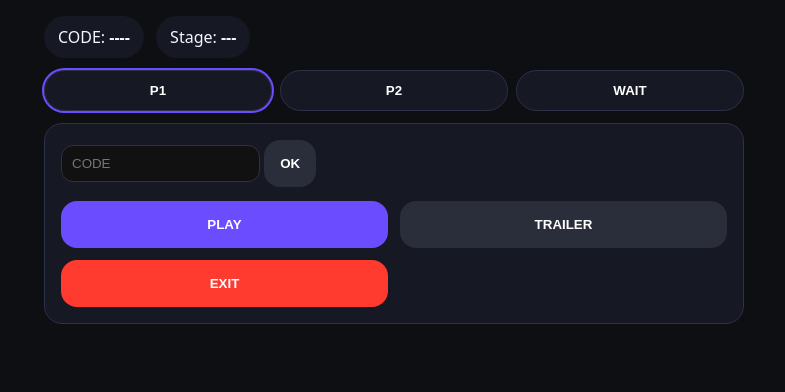
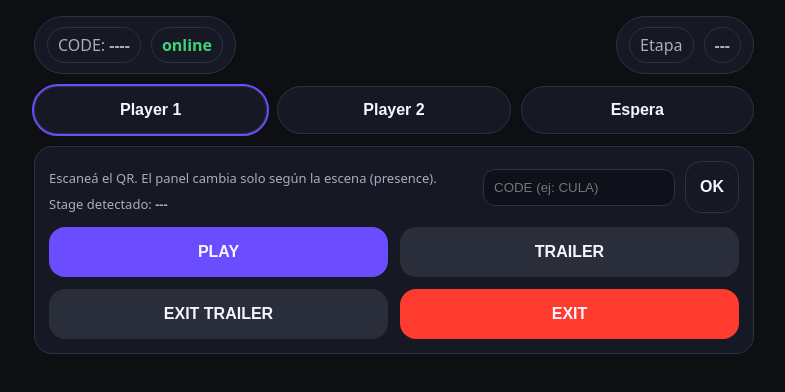
Before and after one commit to yaninaferesin-pixel/angry-remote, a website: page public/index.html in a window 1280 px wide. Shown: the whole page, without its empty margins (246-1031 px from the left). Drawn offline with Linux system fonts and the light colour scheme.

Commit message:
Update index.html

```diff
--- a/public/index.html
+++ b/public/index.html
@@ -1,139 +1,183 @@
 <!doctype html>
 <html lang="es">
 <head>
-<meta charset="utf-8"/>
-<meta name="viewport" content="width=device-width,initial-scale=1"/>
+  <meta charset="utf-8" />
+  <meta name="viewport" content="width=device-width,initial-scale=1" />
   <title>Angry Remote</title>
-
   <style>
     :root{
- --bg:#0e0f13;
- --panel:#161823;
- --btn:#2a2d3a;
- --primary:#6b4cff;
- --danger:#ff3b30;
- --text:#f5f6ff;
- --muted:#a9acc2;
- font-family:system-ui,-apple-system,Segoe UI,Roboto;
+      --bg:#0e0f13; --panel:#161823; --btn:#2a2d3a; --btn2:#6b4cff; --danger:#ff3b30;
+      --text:#f5f6ff; --muted:#a9acc2; --radius:18px;
+      font-family: system-ui, -apple-system, Segoe UI, Roboto, Arial, sans-serif;
     }
-body{margin:0;background:var(--bg);color:var(--text)}
-.wrap{max-width:700px;margin:auto;padding:16px}
-.badge{background:var(--panel);padding:10px 14px;border-radius:999px;display:inline-block;margin-right:8px}
-.tabs{display:flex;gap:8px;margin:12px 0}
-.tab{flex:1;padding:12px;border-radius:999px;border:1px solid #2d3146;background:var(--panel);color:white;font-weight:700}
-.tab.active{outline:2px solid var(--primary)}
-.panel{background:var(--panel);padding:16px;border-radius:18px;border:1px solid #2d3146}
+    body{margin:0;background:var(--bg);color:var(--text);}
+    .wrap{max-width:720px;margin:0 auto;padding:16px;}
+    .top{display:flex;gap:10px;flex-wrap:wrap;align-items:center;justify-content:space-between}
+    .badge{background:var(--panel);border-radius:999px;padding:10px 12px;display:flex;gap:10px;align-items:center;border:1px solid #2d3146}
+    .pill{border:1px solid #2d3146;border-radius:999px;padding:6px 10px;color:var(--muted)}
+    .ok{color:#41d07a;font-weight:800}
+    .tabs{display:flex;gap:10px;margin:12px 0}
+    .tab{flex:1;background:var(--panel);border:1px solid #2d3146;color:var(--text);padding:14px;border-radius:999px;font-weight:800}
+    .tab.active{outline:2px solid var(--btn2)}
+    .panel{background:var(--panel);border-radius:var(--radius);padding:14px;border:1px solid #2d3146}
+    .row{display:flex;gap:10px;flex-wrap:wrap;align-items:center;justify-content:space-between}
+    input{background:#0f111a;color:var(--text);border:1px solid #2d3146;border-radius:12px;padding:10px}
     .grid{display:grid;grid-template-columns:1fr 1fr;gap:12px;margin-top:14px}
-button{padding:16px;border-radius:16px;border:0;font-weight:800;background:var(--btn);color:white}
-button.primary{background:var(--primary)}
+    button{
+      border:0;border-radius:16px;padding:16px 14px;font-weight:900;
+      background:var(--btn);color:var(--text);font-size:16px;
+    }
+    button.primary{background:var(--btn2)}
     button.danger{background:var(--danger)}
-input{padding:10px;border-radius:12px;border:1px solid #2d3146;background:#111;color:white}
+    button.ghost{background:transparent;border:1px solid #2d3146}
+    .hint{color:var(--muted);font-size:13px;margin-top:8px}
+    .stageLine{color:var(--muted);font-size:13px;margin-top:8px}
   </style>
 </head>
-
 <body>
   <div class="wrap">
-
-<div>
-<span class="badge">CODE: <b id="codeLabel">----</b></span>
-<span class="badge">Stage: <b id="stageLabel">---</b></span>
+    <div class="top">
+      <div class="badge">
+        <div class="pill">CODE: <b id="codeLabel">----</b></div>
+        <div class="pill"><span class="ok" id="online">online</span></div>
+      </div>
+      <div class="badge">
+        <span class="pill">Etapa</span>
+        <span class="pill"><b id="stageLabel">---</b></span>
+      </div>
     </div>
 
     <div class="tabs">
-<button class="tab active" id="p1">P1</button>
-<button class="tab" id="p2">P2</button>
-<button class="tab" id="wait">WAIT</button>
+      <button class="tab active" id="tabP1">Player 1</button>
+      <button class="tab" id="tabP2">Player 2</button>
+      <button class="tab" id="tabW">Espera</button>
     </div>
 
     <div class="panel">
-<input id="codeInput" placeholder="CODE"/>
-<button onclick="saveCode()">OK</button>
+      <div class="row">
+        <div>
+          <div class="hint">Escaneá el QR. El panel cambia solo según la escena (presence).</div>
+          <div class="stageLine">Stage detectado: <b id="stageLabel2">---</b></div>
+        </div>
+        <div class="row">
+          <input id="codeInput" placeholder="CODE (ej: CULA)" style="width:170px" />
+          <button class="ghost" id="saveCode">OK</button>
+        </div>
+      </div>
 
       <div id="buttons" class="grid"></div>
     </div>
-
   </div>
 
 <script>
   const qs = new URLSearchParams(location.search);
 
-let state = {
- code: (qs.get("code")||"").toUpperCase(),
+  const state = {
+    code: (qs.get("code") || "").toUpperCase().trim(),
     player: "P1",
     stage: "start"
   };
 
   const codeLabel = document.getElementById("codeLabel");
+  const codeInput = document.getElementById("codeInput");
   const stageLabel = document.getElementById("stageLabel");
+  const stageLabel2 = document.getElementById("stageLabel2");
   const buttonsEl = document.getElementById("buttons");
-
-function saveCode(){
- state.code = document.getElementById("codeInput").value.toUpperCase();
- codeLabel.textContent = state.code;
-}
 
   function setPlayer(p){
     state.player = p;
- document.querySelectorAll(".tab").forEach(t=>t.classList.remove("active"));
- document.getElementById(p.toLowerCase()).classList.add("active");
+    document.getElementById("tabP1").classList.toggle("active", p==="P1");
+    document.getElementById("tabP2").classList.toggle("active", p==="P2");
+    document.getElementById("tabW").classList.toggle("active", p==="WAIT");
     renderButtons();
   }
 
+  function setCode(c){
+    state.code = (c||"").toUpperCase().trim();
+    codeLabel.textContent = state.code || "----";
+    codeInput.value = state.code;
+
+    const url = new URL(location.href);
+    if (state.code) url.searchParams.set("code", state.code);
+    else url.searchParams.delete("code");
+    history.replaceState({}, "", url.toString());
+  }
+
   function setStage(s){
- if(!s) return;
- state.stage = s;
- stageLabel.textContent = s;
+    const next = (s || "start").toLowerCase();
+    if (next === state.stage) return;
+    state.stage = next;
+    stageLabel.textContent = state.stage;
+    stageLabel2.textContent = state.stage;
     renderButtons();
   }
 
   async function send(cmd){
     if(!state.code){ alert("Falta CODE"); return; }
-
+    try{
       await fetch("/api/send",{
         method:"POST",
         headers:{ "Content-Type":"application/json" },
-   body:JSON.stringify({ code:state.code, cmd })
+        body: JSON.stringify({ code: state.code, cmd })
       });
+      navigator.vibrate?.(25);
+    }catch(e){
+      alert("No pude enviar. ¿Servidor dormido? Reintentá.");
+    }
   }
 
+  // Botonera por stage
   const BUTTONS = {
- start:[
-  ["PLAY","PLAY","primary"],
-  ["TRAILER","TRAILER",""],
-  ["EXIT","EXIT","danger"]
+    // StartScene
+    start: [
+      ["PLAY", "PLAY", "primary"],
+      ["TRAILER", "TRAILER", ""],
+      ["EXIT TRAILER", "EXITTRAILER", ""],
+      ["EXIT", "EXIT", "danger"]
     ],
- select:[
-  ["LEFT","LEFT",""],
-  ["RIGHT","RIGHT",""],
-  ["PLAY","PLAY","primary"],
-  ["HOME","HOME",""],
-  ["EXIT","EXIT","danger"]
+    // LevelSelect
+    select: [
+      ["LEFT", "LEFT", ""],
+      ["RIGHT", "RIGHT", ""],
+      ["PLAY", "PLAY", "primary"],
+      ["HOME", "HOME", ""],
+      ["EXIT", "EXIT", "danger"]
     ],
- level:[
-  ["HOME","HOME",""],
-  ["RESTART","RESTART",""],
-  ["EXIT","EXIT","danger"]
+    // In-level (si después lo usás)
+    level: [
+      ["HOME", "HOME", ""],
+      ["RESTART", "RESTART", ""],
+      ["EXIT", "EXIT", "danger"]
     ],
- wait:[
-  ["LINDA 0","LINDAACCION0","primary"],
-  ["LINDA 1","LINDAACCION1","primary"]
+    // Trailer (si querés separar)
+    trailer: [
+      ["EXIT TRAILER", "EXITTRAILER", "primary"],
+      ["HOME", "HOME", ""],
+      ["EXIT", "EXIT", "danger"]
+    ],
+    wait: [
+      ["LINDA 0", "LINDAACCION0", "primary"],
+      ["LINDA 1", "LINDAACCION1", "primary"],
+      ["LINDA 2", "LINDAACCION2", "primary"],
+      ["LINDA 3", "LINDAACCION3", "primary"]
     ]
   };
 
   function renderButtons(){
- buttonsEl.innerHTML="";
     const list = BUTTONS[state.stage] || BUTTONS.start;
+    buttonsEl.innerHTML = "";
 
- for(const [label,cmd,css] of list){
-  const b=document.createElement("button");
-  b.textContent=label;
+    for(const [label, cmd, css] of list){
+      const b = document.createElement("button");
+      b.textContent = label;
       if(css) b.classList.add(css);
 
-  b.onclick=()=>{
-   if(state.player==="WAIT")
+      b.onclick = () => {
+        if(state.player === "WAIT"){
           send(`WAIT_${cmd}`);
-   else
+        }else{
           send(`${state.player}_${cmd}`);
+        }
       };
 
       buttonsEl.appendChild(b);
@@ -142,23 +186,29 @@ function renderButtons(){
 
   async function pollPresence(){
     if(!state.code) return;
-
     try{
-   const r = await fetch(`/api/presence?code=${state.code}`);
+      const r = await fetch(`/api/presence?code=${encodeURIComponent(state.code)}`, { cache:"no-store" });
       const j = await r.json();
-   if(j && j.stage && j.stage !== state.stage){
+      if(j && j.ok && j.stage){
         setStage(j.stage);
       }
- }catch(e){}
+    }catch(e){
+      // silencioso (Render puede dormirse)
+    }
   }
 
-document.getElementById("p1").onclick=()=>setPlayer("P1");
-document.getElementById("p2").onclick=()=>setPlayer("P2");
-document.getElementById("wait").onclick=()=>setPlayer("WAIT");
+  document.getElementById("tabP1").onclick = () => setPlayer("P1");
+  document.getElementById("tabP2").onclick = () => setPlayer("P2");
+  document.getElementById("tabW").onclick  = () => setPlayer("WAIT");
+  document.getElementById("saveCode").onclick = () => setCode(codeInput.value);
 
-codeLabel.textContent = state.code || "----";
+  setCode(state.code);
+  setStage("start");
   renderButtons();
-setInterval(pollPresence, 600);
+
+  // polling rápido para que cambie “instantáneo”
+  setInterval(pollPresence, 400);
+  pollPresence();
 </script>
 </body>
 </html>
```
Lines whose indentation alone changed are shown as unchanged.
